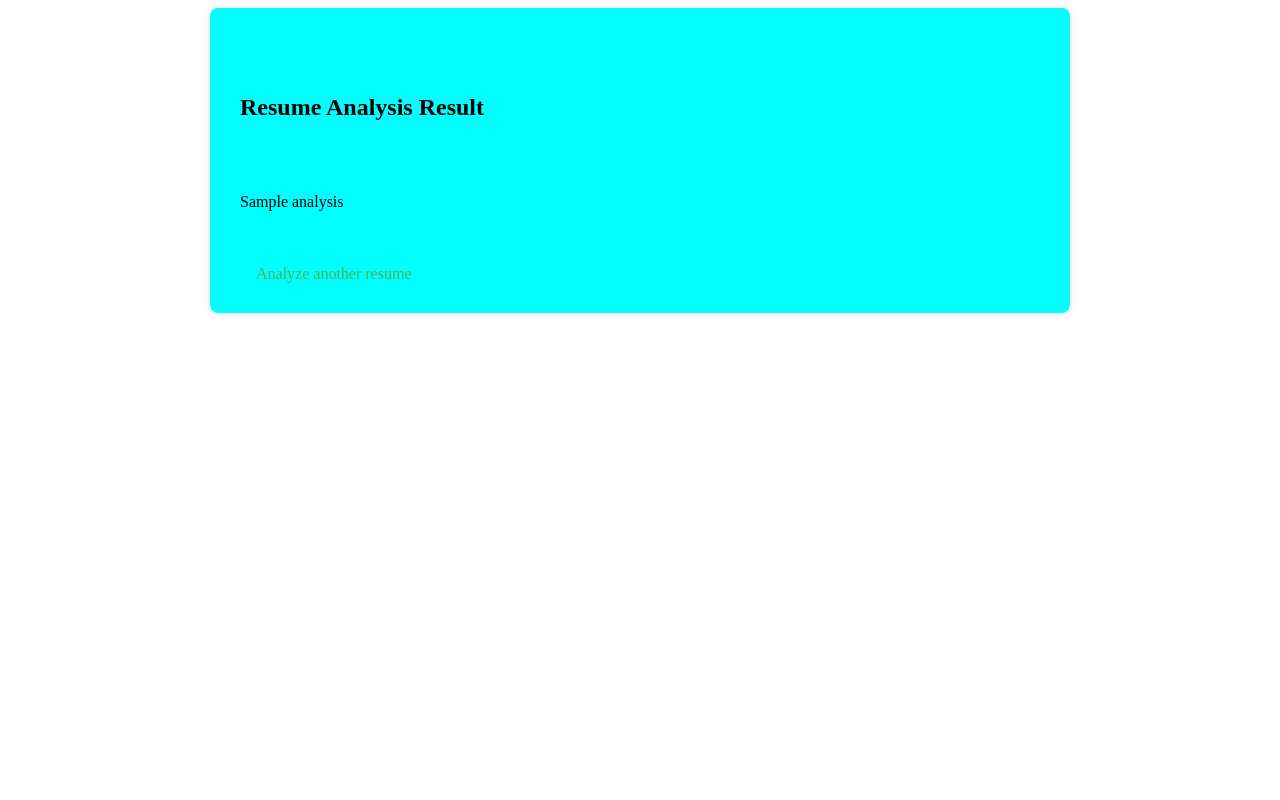
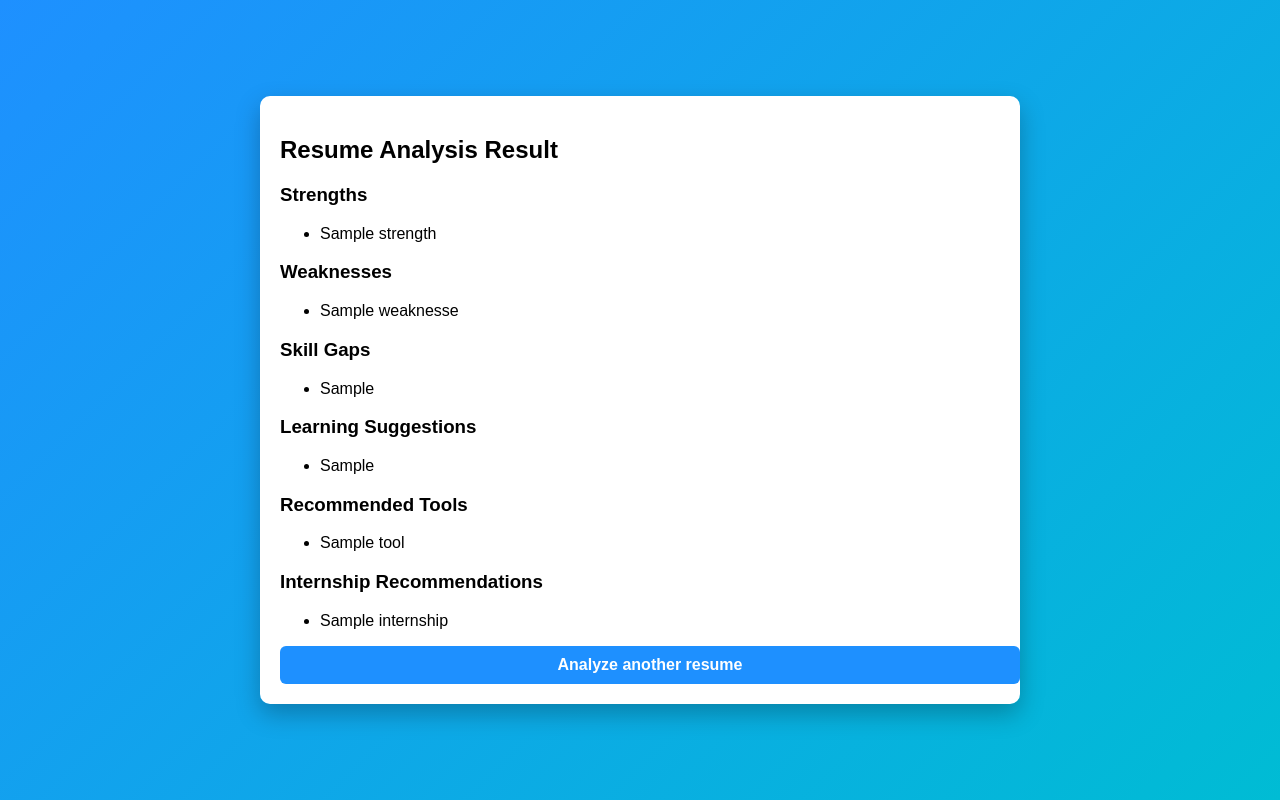
Before and after one commit to jayanthkumar2507/csv_project, a Flask app: template templates/result.html in a window 1280 px wide. Run offline with Flask 3, Linux system fonts and the light colour scheme; the template is opened without the code that fills it: most values are stand-ins (such as "Sample title", 1, 10 or a date in 2020).

Commit message:
Final resume analyzer app update

```diff
--- a/app.py
+++ b/app.py
@@ -1,136 +1,123 @@
-import os
-import json
-import requests
-from flask import Flask, render_template, request
-import PyPDF2
-
-import gspread
-from google.oauth2.service_account import Credentials
-
-# ---------------- BASIC CONFIG ----------------
-UPLOAD_FOLDER = "uploads"
-os.makedirs(UPLOAD_FOLDER, exist_ok=True)
+import os, json
+from flask import Flask, render_template, request, redirect
+from groq import Groq
+from PyPDF2 import PdfReader
+from google.oauth2 import service_account
+from googleapiclient.discovery import build
 
 app = Flask(__name__)
 
-# ---------------- ENV VARIABLES ----------------
-GROQ_API_KEY = os.getenv("GROQ_API_KEY")
-GOOGLE_SHEET_ID = os.getenv("GOOGLE_SHEET_ID")
-GOOGLE_SERVICE_ACCOUNT_JSON = os.getenv("GOOGLE_SERVICE_ACCOUNT_JSON")
+# -------- GROQ --------
+client = Groq(api_key=os.environ.get("GROQ_API_KEY"))
 
-GROQ_URL = "https://api.groq.com/openai/v1/chat/completions"
+# -------- GOOGLE SHEETS --------
+SCOPES = ["https://www.googleapis.com/auth/spreadsheets"]
+SPREADSHEET_ID = os.environ.get("SPREADSHEET_ID")
 
-SCOPES = [
-    "https://www.googleapis.com/auth/spreadsheets",
-    "https://www.googleapis.com/auth/drive"
-]
+creds = service_account.Credentials.from_service_account_file(
+    "service_account.json", scopes=SCOPES
+)
 
-# ---------------- GOOGLE SHEETS ----------------
-def get_sheet():
-    service_account_info = json.loads(GOOGLE_SERVICE_ACCOUNT_JSON)
+sheet_service = build("sheets", "v4", credentials=creds)
 
-    creds = Credentials.from_service_account_info(
-        service_account_info,
-        scopes=SCOPES
+# -------- HELPERS --------
+def extract_text(pdf_file):
+    reader = PdfReader(pdf_file)
+    text = ""
+    for page in reader.pages:
+        text += page.extract_text() or ""
+    return text
+
+
+def analyze_resume(text, profession):
+    prompt = f"""
+You are an expert resume reviewer.
+
+Analyze the resume for the target profession:
+{profession}
+
+Rules:
+- strengths → positive skills or qualities
+- weaknesses → soft-skill or experience limitations
+- skill_gaps → missing technical skills (nouns only)
+- learning_suggestions → action steps (verbs like Learn, Build, Practice)
+- tools → software or technologies only
+- internships → realistic internship roles
+
+Do NOT repeat ideas across sections.
+Return ONLY valid JSON.
+
+JSON FORMAT:
+{{
+  "strengths": [],
+  "weaknesses": [],
+  "skill_gaps": [],
+  "learning_suggestions": [],
+  "tools": [],
+  "internships": []
+}}
+
+Resume:
+{text}
+"""
+
+    response = client.chat.completions.create(
+        model="llama-3.1-8b-instant",
+        messages=[{"role": "user", "content": prompt}],
+        temperature=0.15
     )
 
-    client = gspread.authorize(creds)
-    return client.open_by_key(GOOGLE_SHEET_ID).sheet1
+    return json.loads(response.choices[0].message.content)
 
-# ---------------- PDF UTILS ----------------
-def extract_text_from_pdf(pdf_path):
-    text = ""
-    with open(pdf_path, "rb") as f:
-        reader = PyPDF2.PdfReader(f)
-        for page in reader.pages:
-            if page.extract_text():
-                text += page.extract_text()
-    return text.strip()
 
-# ---------------- GROQ (FINAL FIXED VERSION) ----------------
-def analyze_with_groq(resume_text):
-    if not GROQ_API_KEY:
-        raise Exception("GROQ_API_KEY not set")
+def safe_join(items):
+    cleaned = []
+    for i in items:
+        if isinstance(i, dict):
+            cleaned.append(str(list(i.values())[0]))
+        else:
+            cleaned.append(str(i))
+    return " | ".join(cleaned)
 
-    # Prevent Groq 400 error (token overflow)
-    resume_text = resume_text[:6000]
 
-    headers = {
-        "Authorization": f"Bearer {GROQ_API_KEY}",
-        "Content-Type": "application/json"
-    }
+def save_to_sheets(filename, profession, result):
+    values = [[
+        filename,
+        profession,
+        safe_join(result["strengths"]),
+        safe_join(result["weaknesses"]),
+        safe_join(result["skill_gaps"]),
+        safe_join(result["learning_suggestions"]),
+        safe_join(result["tools"]),
+        safe_join(result["internships"])
+    ]]
 
-    payload = {
-        "model": "llama-3.1-8b-instant",
-        "messages": [
-            {
-                "role": "system",
-                "content": "You are an expert resume analyzer."
-            },
-            {
-                "role": "user",
-                "content": f"""
-Analyze the resume and respond ONLY with the following sections:
-
-Strengths:
-Weaknesses:
-Skill Gaps:
-Recommended Job Roles:
-Internship Suggestions:
-
-Resume:
-{resume_text}
-"""
-            }
-        ],
-        "temperature": 0.4,
-        "max_tokens": 700
-    }
-
-    response = requests.post(GROQ_URL, headers=headers, json=payload)
-
-    if response.status_code != 200:
-        raise Exception(f"Groq API Error {response.status_code}: {response.text}")
-
-    return response.json()["choices"][0]["message"]["content"]
-
-# ---------------- ROUTES ----------------
+    sheet_service.spreadsheets().values().append(
+        spreadsheetId=SPREADSHEET_ID,
+        range="Sheet1!A1",
+        valueInputOption="RAW",
+        body={"values": values}
+    ).execute()# -------- ROUTES --------
 @app.route("/")
 def home():
     return render_template("upload.html")
 
-@app.route("/analyze", methods=["POST"])
+
+@app.route("/analyze", methods=["POST", "GET"])
 def analyze():
-    try:
-        if "resume" not in request.files:
-            return "No file uploaded", 400
+    if request.method == "GET":
+        return redirect("/")
 
-        file = request.files["resume"]
-        if file.filename == "":
-            return "Empty file", 400
+    file = request.files["resume"]
+    profession = request.form.get("profession")
 
-        file_path = os.path.join(UPLOAD_FOLDER, file.filename)
-        file.save(file_path)
+    text = extract_text(file)
+    result = analyze_resume(text, profession)
 
-        resume_text = extract_text_from_pdf(file_path)
-        if not resume_text:
-            return "Unable to extract text from PDF", 400
+    save_to_sheets(file.filename, profession, result)
 
-        analysis = analyze_with_groq(resume_text)
+    return render_template("result.html", result=result)
 
-        # Save to Google Sheets (safe, non-blocking)
-        try:
-            sheet = get_sheet()
-            sheet.append_row([file.filename, analysis])
-        except Exception as sheet_error:
-            print("Google Sheets error:", sheet_error)
 
-        return render_template("result.html", analysis=analysis)
-
-    except Exception as e:
-        print("APP ERROR:", e)
-        return f"Internal Error: {e}", 500
-
-# ---------------- RUN ----------------
 if __name__ == "__main__":
-    app.run()
+    app.run(debug=True)
--- a/requirements.txt
+++ b/requirements.txt
@@ -5,4 +5,4 @@ PyPDF2
 gspread
 google-auth
 gunicorn
-requests
+google-api-python-client
--- a/static/style.css
+++ b/static/style.css
@@ -1,64 +1,55 @@
 body {
     margin: 0;
-    background: #1ea0ff;
-    font-family: Segoe UI, sans-serif;
+    font-family: Arial;
+    background: linear-gradient(135deg, #1e90ff, #00bcd4);
 }
 
 .page {
+    min-height: 100vh;
     display: flex;
     justify-content: center;
     align-items: center;
-    min-height: 100vh;
 }
 
 .card {
-    background: #f7f7f7;
-    width: 420px;
-    padding: 25px;
+    background: white;
+    width: 720px;
+    padding: 20px;
     border-radius: 10px;
-    box-shadow: 0 12px 30px rgba(0,0,0,0.25);
+    box-shadow: 0 10px 25px rgba(0,0,0,0.25);
 }
 
 .scroll {
-    max-height: 75vh;
+    max-height: 80vh;
     overflow-y: auto;
 }
 
-h2 {
+.section {
+    margin-bottom: 15px;
+}
+
+.btn {
+    width: 100%;
+    padding: 10px;
+    background: #1e90ff;
+    color: white;
+    border: none;
+    border-radius: 6px;
+    font-weight: bold;
+    text-decoration: none;
+    display: block;
     text-align: center;
 }
-
-input, select {
+.dropdown {
     width: 100%;
-    padding: 10px;
-    margin-bottom: 15px;
+    padding: 8px;
     border-radius: 6px;
     border: 1px solid #ccc;
 }
-
-button {
+.dropdown {
     width: 100%;
-    padding: 10px;
-    background: #1e88e5;
-    color: white;
-    border: none;
+    padding: 8px;
+    margin-top: 10px;
     border-radius: 6px;
-    cursor: pointer;
+    border: 1px solid #ccc;
 }
-
-button:hover {
-    background: #1565c0;
-}
-
-.link {
-    display: block;
-    text-align: center;
-    margin-top: 20px;
-    color: #1e88e5;
-    font-weight: bold;
-    text-decoration: none;
-}
-.result-card{
-    width: 800px;
-    max-width: 150vw;
-}
--- a/templates/result.html
+++ b/templates/result.html
@@ -1,42 +1,49 @@
 <!DOCTYPE html>
 <html>
 <head>
-    <title>Analysis Result</title>
-    <style>
-        .qq {
-            margin: 0;
-            padding: 0;
-            min-height: 100%;
-            font-family: Arial, sans-serif;
-            background:aqua;
-            display: flex;
-            justify-content: center;
-            align-items: center;
-            height: 100vh;
-        }
-        .container {
-            background:aqua;
-            padding: 30px;
-            border-radius: 8px;
-            max-width: 800px;
-            margin: auto;
-            white-space: pre-wrap;
-            box-shadow: 0 0 10px rgba(0,0,0,0.1);
-        }
-        a {
-            display: inline-block;
-            margin-top: 20px;
-            text-decoration: none;
-            color: #4CAF50;
-        }
-    </style>
+    <title>Result</title>
+    <link rel="stylesheet" href="{{ url_for('static', filename='style.css') }}">
 </head>
-<body id="qq">
+<body>
 
-<div class="container">
-    <h2>Resume Analysis Result</h2>
-    <p>{{ analysis }}</p>
-    <a href="/">Analyze another resume</a>
+<div class="page">
+<div class="card scroll">
+
+<h2 id="aa">Resume Analysis Result</h2>
+
+<div class="section">
+<h3>Strengths</h3>
+<ul>{% for i in result.strengths %}<li>{{ i }}</li>{% endfor %}</ul>
+</div>
+
+<div class="section">
+<h3>Weaknesses</h3>
+<ul>{% for i in result.weaknesses %}<li>{{ i }}</li>{% endfor %}</ul>
+</div>
+
+<div class="section">
+<h3>Skill Gaps</h3>
+<ul>{% for i in result.skill_gaps %}<li>{{ i }}</li>{% endfor %}</ul>
+</div>
+
+<div class="section">
+<h3>Learning Suggestions</h3>
+<ul>{% for i in result.learning_suggestions %}<li>{{ i }}</li>{% endfor %}</ul>
+</div>
+
+<div class="section">
+<h3>Recommended Tools</h3>
+<ul>{% for i in result.tools %}<li>{{ i }}</li>{% endfor %}</ul>
+</div>
+
+<div class="section">
+<h3>Internship Recommendations</h3>
+<ul>{% for i in result.internships %}<li>{{ i }}</li>{% endfor %}</ul>
+</div>
+
+<a href="/" class="btn">Analyze another resume</a>
+
+</div>
 </div>
 
 </body>
```
Also changed, not shown: templates/upload.html (+11 -8 lines).
